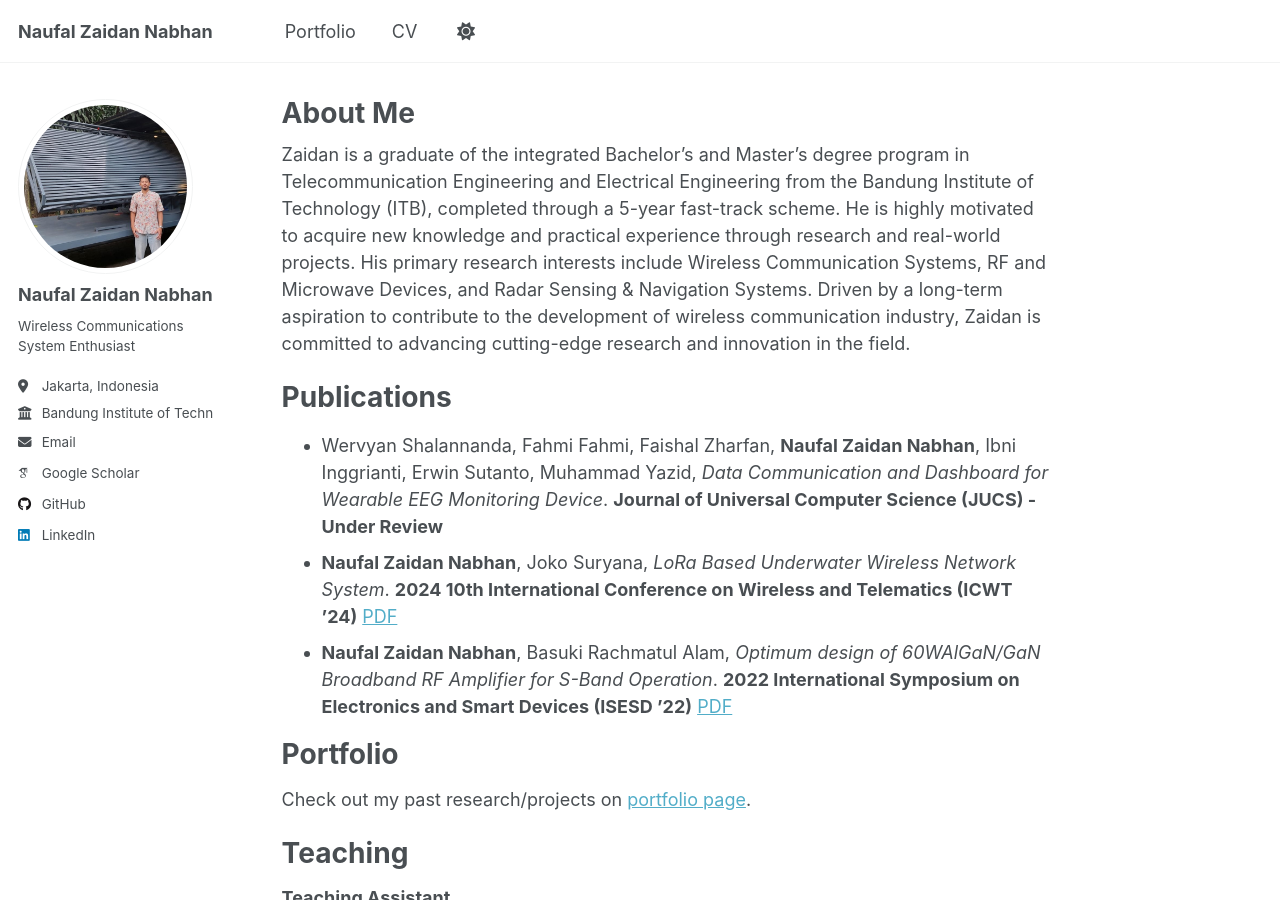
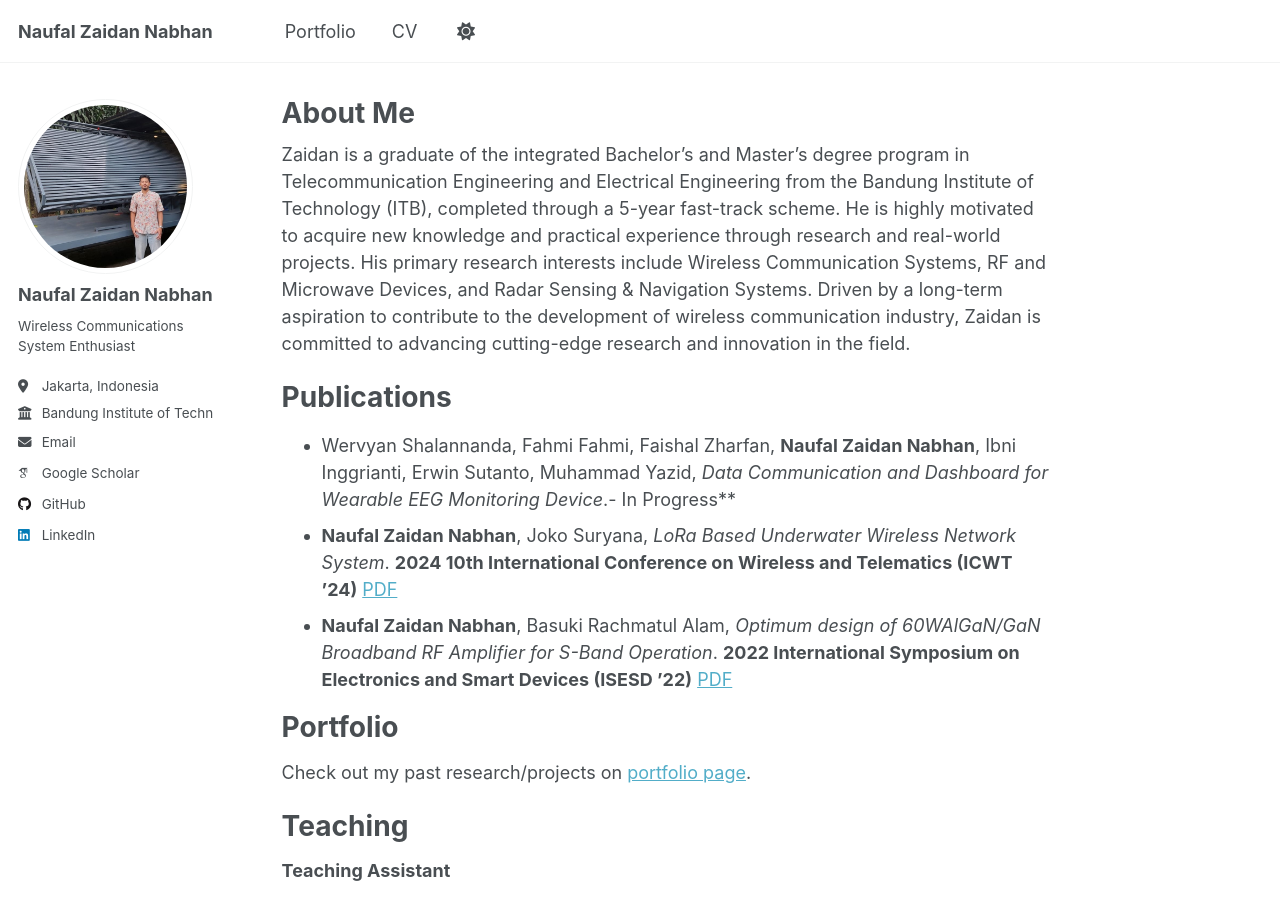
Before and after one commit to naufalzn/naufalzn.github.io, a Jekyll site: the page built from _pages/about.md, in a window 1280 px wide and 900 px high. Built offline with Jekyll 4.4.1, drawn with Linux system fonts in a browser that asks for light colours; some web fonts are replaced.

Commit message:
Update about.md

```diff
--- a/_pages/about.md
+++ b/_pages/about.md
@@ -11,7 +11,7 @@ Zaidan is a graduate of the integrated Bachelor's and Master's degree program in
 
 
 # Publications
-- Wervyan Shalannanda, Fahmi Fahmi, Faishal Zharfan, **Naufal Zaidan Nabhan**, Ibni Inggrianti, Erwin Sutanto, Muhammad Yazid, _Data Communication and Dashboard for Wearable EEG Monitoring Device_. **Journal of Universal Computer Science (JUCS) - Under Review**
+- Wervyan Shalannanda, Fahmi Fahmi, Faishal Zharfan, **Naufal Zaidan Nabhan**, Ibni Inggrianti, Erwin Sutanto, Muhammad Yazid, _Data Communication and Dashboard for Wearable EEG Monitoring Device_.- In Progress**
 - **Naufal Zaidan Nabhan**, Joko Suryana, _LoRa Based Underwater Wireless Network System_. **2024 10th International Conference on Wireless and Telematics (ICWT ’24)** [PDF](https://naufalzn.github.io/files/23223018_Naufal%20Zaidan%20Nabhan_Paper.pdf)
 - **Naufal Zaidan Nabhan**, Basuki Rachmatul Alam, _Optimum design of 60WAlGaN/GaN Broadband RF Amplifier for S-Band Operation_. **2022 International Symposium on Electronics and Smart Devices (ISESD ’22)** [PDF](https://naufalzn.github.io/files/Design_broadband_60W_S_band_GaN_HEMT.pdf)
 
```
